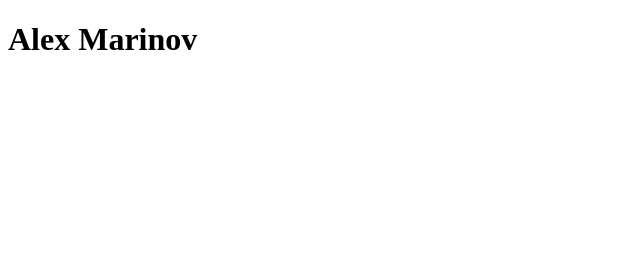
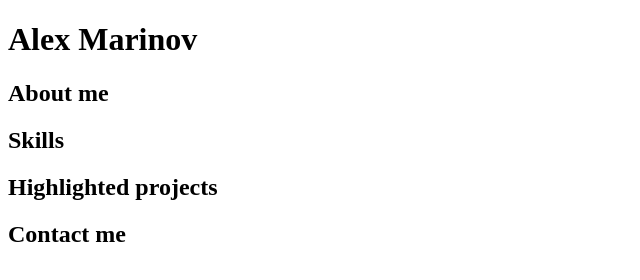
Before and after one commit to alexmarinov0/alexmarinov0.github.io, a plain HTML site: page index.html in a window 1280 px wide. Shown: the whole page, without its empty margins (0-640 px from the left). Drawn offline with Linux system fonts and the light colour scheme.

Commit message:
new body with tabs

```diff
--- a/index.html
+++ b/index.html
@@ -6,4 +6,10 @@
 <body>
 <h1>Alex Marinov</h1>
 </body>
+<body>
+    <div class="about"><h2>About me</h2></div>
+    <div class="skills"><h2>Skills</h2></div>
+    <div class="projects"><h2>Highlighted projects</h2></div>
+    <div class="contact"><h2>Contact me</h2></div>
+    </body>
 </html>
```
